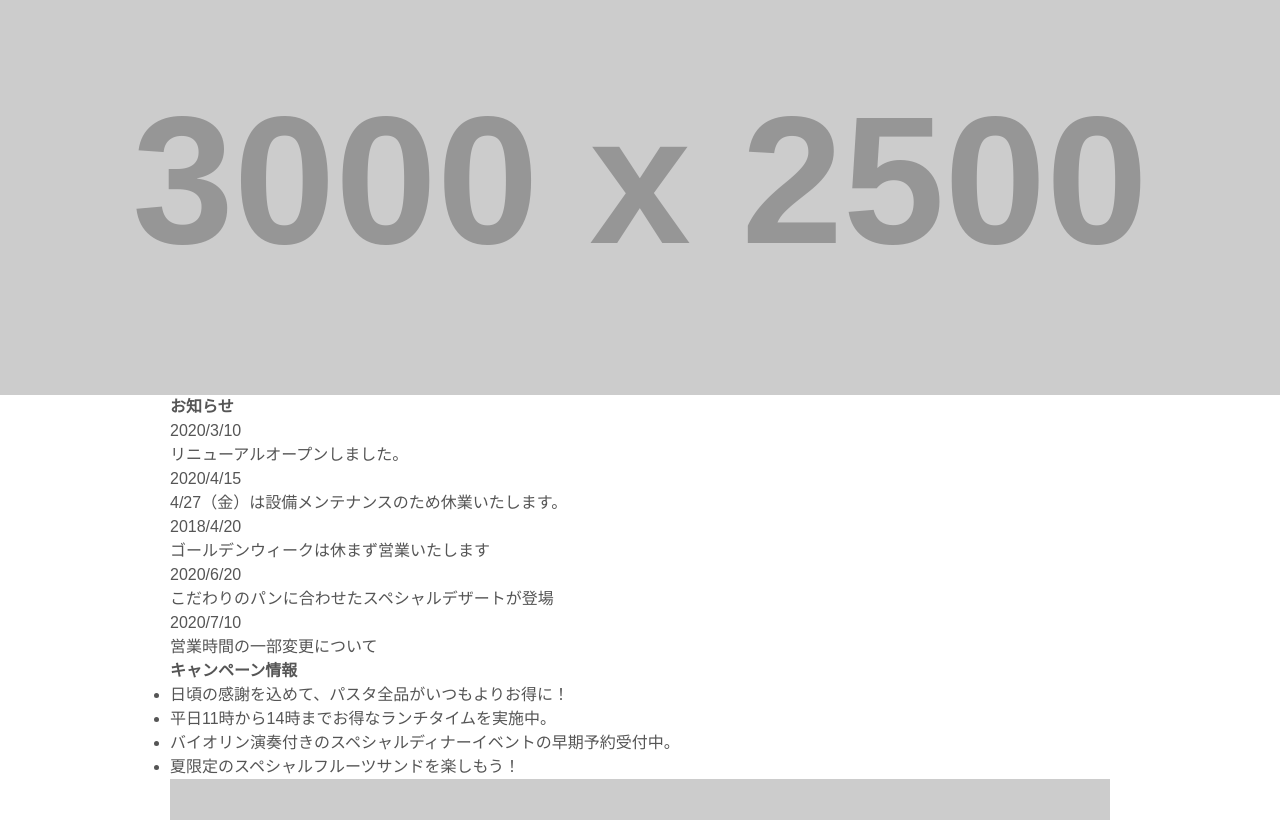
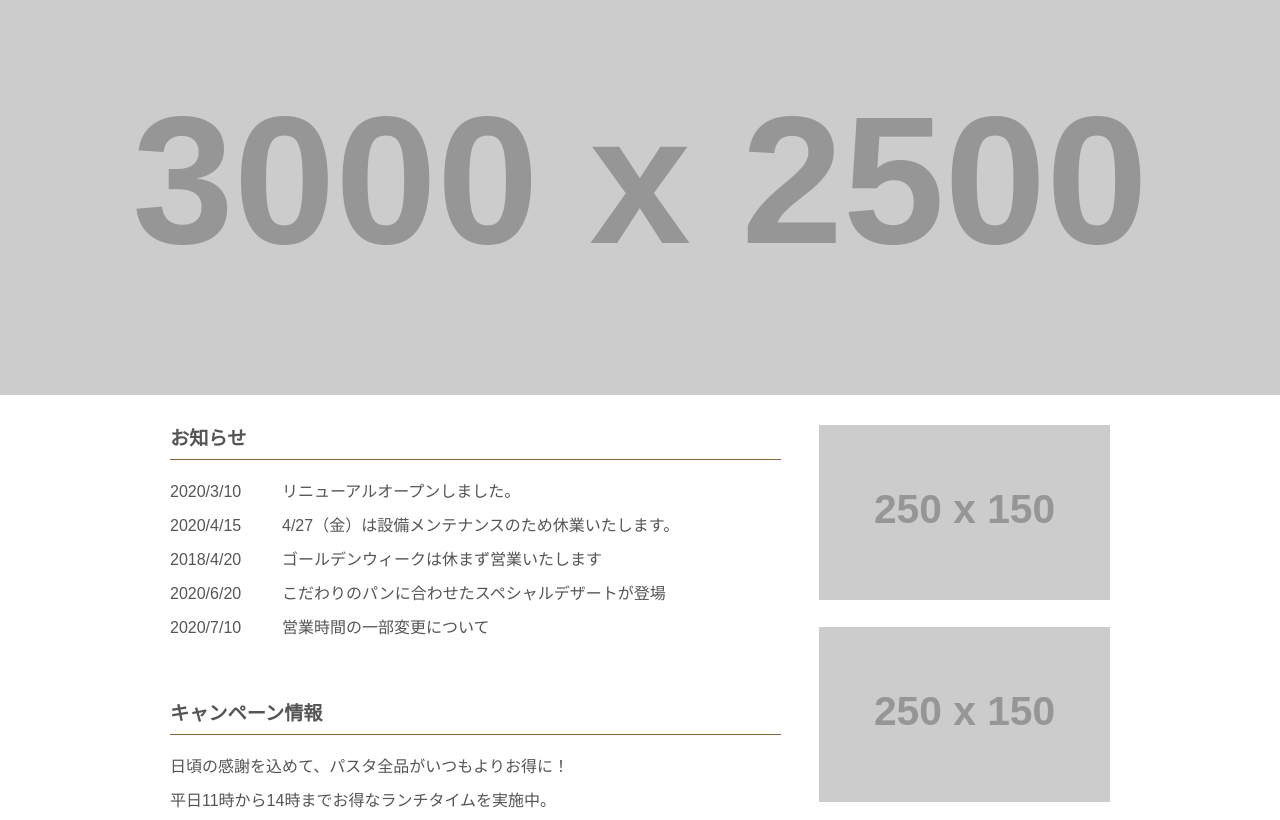
Before and after one commit to starryskyinc/web-dev-v2, a plain HTML site: page css-cafe/index.html in a window 1280 px wide. Shown: the part 121-941 px from the top of the page. Drawn offline with Linux system fonts and the light colour scheme; placeholder pictures from the web are drawn by us.

Commit message:
cafe07-css-3

```diff
--- a/css-cafe/css/base.css
+++ b/css-cafe/css/base.css
@@ -64,3 +64,55 @@ header nav ul li.current a {
   background-position: center;
   background-size: cover;
 }
+
+/* contents */
+
+.contents {
+  display: flex;
+  justify-content: space-between;
+  margin-top: 30px;
+}
+
+#main_content {
+  width: 65%;
+}
+
+#sidebar {
+  width: 31%;
+}
+
+#home h2 {
+  margin-bottom: 20px;
+  padding-bottom: 5px;
+  border-bottom: 1px solid #8c6239;
+  font-size: 1.2rem;
+}
+
+#info dl {
+  display: flex;
+  flex-wrap: wrap;
+  margin-bottom: 50px;
+}
+
+#info dt {
+  width: 7em;
+}
+
+#info dd {
+  width: calc(100% - 7em);
+}
+
+#info dt,
+#info dd {
+  margin-bottom: 10px;
+}
+
+#campaign ul li {
+  margin-bottom: 10px;
+  list-style-type: none;
+}
+
+#sidebar ul li {
+  margin-bottom: 20px;
+  list-style-type: none;
+}
```
Also changed, not shown: css-cafe/index.html (+0 -1 lines).
